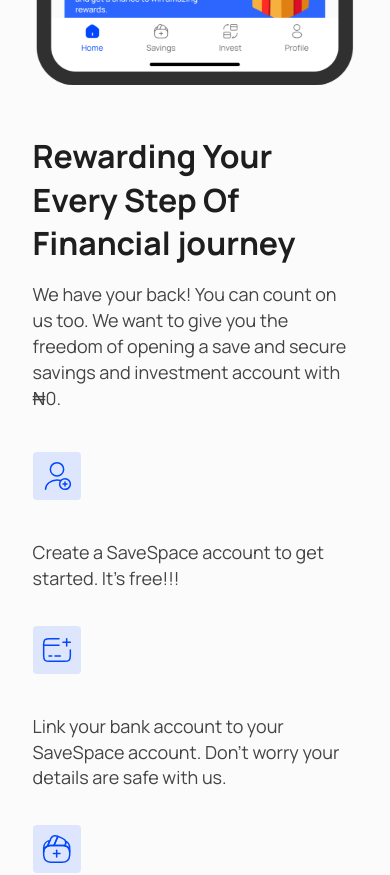
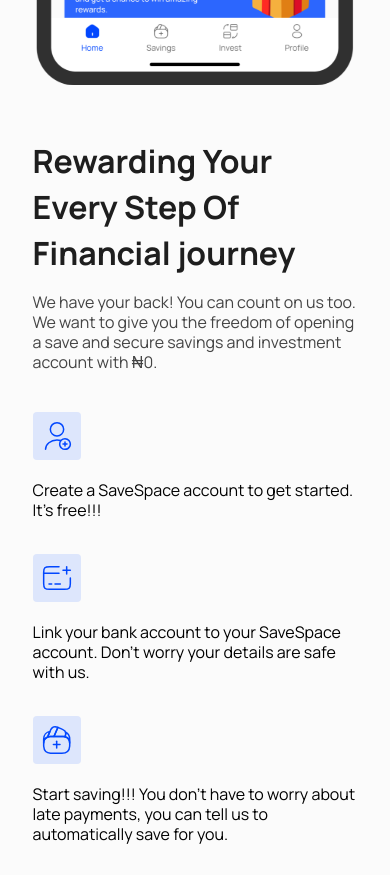
Before and after one commit to Adepejustephen/savespace-landing-page, a React (Create React App) app: page / in a window 390 px wide. Shown: the part 1660-2535 px from the top of the page. Built offline with nearby package versions, Linux system fonts and the light colour scheme; a web font is replaced by a local one.

Commit message:
ma transaction rsponsive

```diff
--- a/src/components/RewardSection/reward.css
+++ b/src/components/RewardSection/reward.css
@@ -1,6 +1,6 @@
 .reward {
   width: 83.33%;
-    margin: 9.87rem  auto;
+  margin: 9.87rem auto;
   /* min-height: 100vh; */
 }
 
@@ -13,7 +13,7 @@
   /* gap: 15rem; */
 }
 
-.reward__left{
+.reward__left {
   height: 100%;
 }
 
@@ -34,7 +34,7 @@
   font-weight: 700;
   line-height: 137.5%;
   margin-bottom: 1.6rem;
-    color: #1E1E1E;
+  color: #1e1e1e;
 }
 
 .reward__right--subheading {
@@ -56,15 +56,6 @@
   display: flex;
   align-items: center;
   gap: 4rem;
-
-}
-
-.list__item--text {
-    color: #444444;
-    font-weight: 400;
-font-size: 1.8rem;
-line-height: 144%;
-
 }
 
 /* .list__icon {
@@ -72,6 +63,46 @@
 } */
 
 @media screen and (max-width: 1100px) {
+
+    .reward__container {
+        gap: 5.6rem;
+
+    }
+
+
+
+  .reward__right {
+
+  width: 50%;
+}
+
+  /* .reward__image {
+        object-fit: contain;
+    } */
+
+  .reward__right--heading {
+    font-size: 3.2rem;
+    line-height: 144%;
+  }
+  .reward__right--subheading {
+    font-size: 1.6rem;
+    line-height: 125%;
+  }
+
+  .list__item--text {
+
+font-size: 1.6rem;
+line-height: 125%;
+
+}
+
+.reward__list--item {
+
+  gap: 2rem;
+}
+}
+
+@media screen and (max-width: 600px) {
   .reward__container {
     flex-direction: column;
     gap: 5rem;
@@ -79,30 +110,6 @@
   }
 
 
-
-    .reward__right {
-        width: 100%;
-    }
-
-    .reward__left {
-        width: max-content;
-        display: flex;
-        align-self: center;
-        /* height: 400px; */
-    }
-
-    /* .reward__image {
-        object-fit: contain;
-    } */
-
-
-}
-
-@media screen and (max-width: 600px) {
-     .reward__right--heading {
-
-        font-size: 3.2rem;
-    }
   .reward__list--item {
     flex-direction: column;
     align-items: flex-start;
@@ -110,6 +117,9 @@
 
   .reward__left {
     width: 100%;
+  }
 
+  .reward__right {
+    width: 100%;
   }
 }
--- a/src/components/Transaction/transaction.css
+++ b/src/components/Transaction/transaction.css
@@ -51,6 +51,7 @@
   width: 100%;
   height: 100%;
   object-fit: cover;
+
 }
 
 .transactions__right--overlay {
@@ -62,6 +63,24 @@
 
 @media screen and (max-width: 1100px) {
   .transactions__container {
+    gap: 4rem;
+
+  }
+
+  .heading {
+    font-size: 3rem;
+  }
+
+  .transactions__left--list-item {
+    font-size: 1.6rem;
+  }
+
+    .transactions__right {
+  height: 100%;
+}
+}
+@media screen and (max-width: 600px) {
+  .transactions__container {
     flex-direction: column-reverse;
     gap: 4rem;
   }
@@ -70,20 +89,9 @@
     width: 100%;
   }
 
-
-
   .transactions__right {
     display: flex;
     justify-content: flex-start;
     width: 100%;
   }
 }
-@media screen and (max-width: 600px) {
-
-
-
-  .heading {
-    font-size: 3.2rem;
-  }
-
-}
```
Lines whose indentation alone changed are shown as unchanged.
